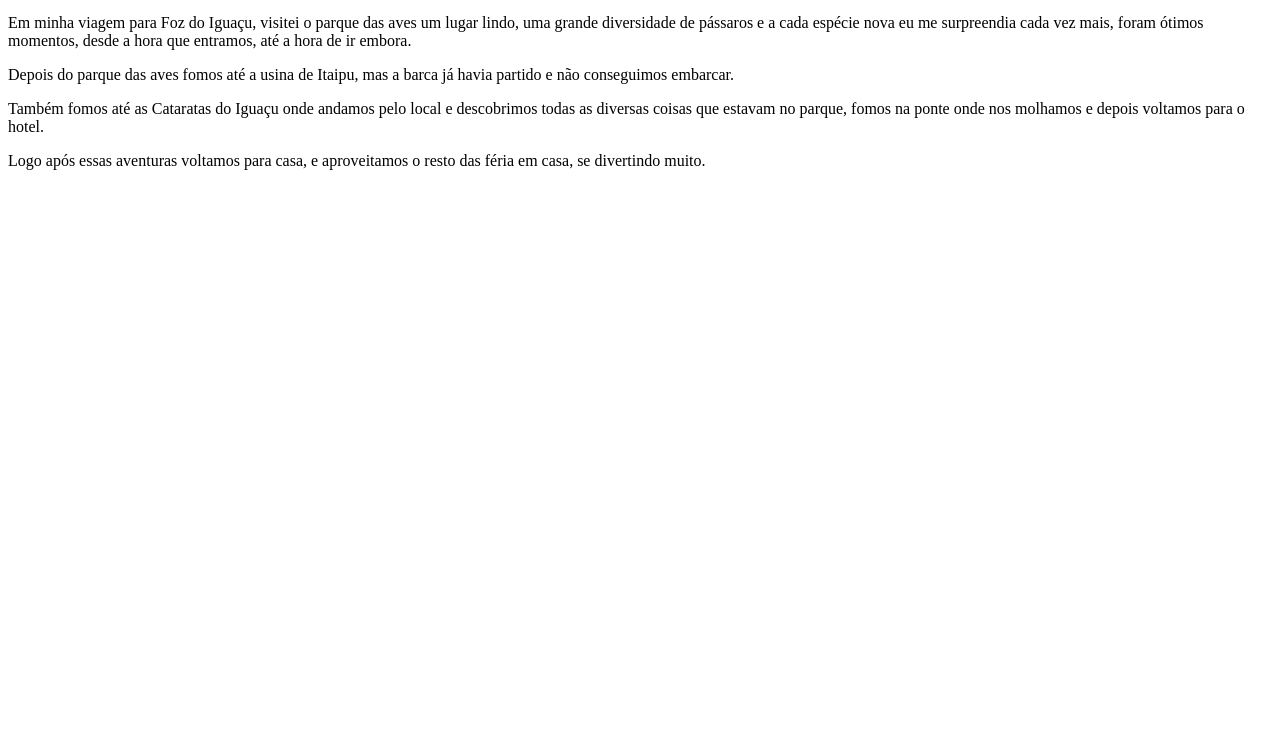
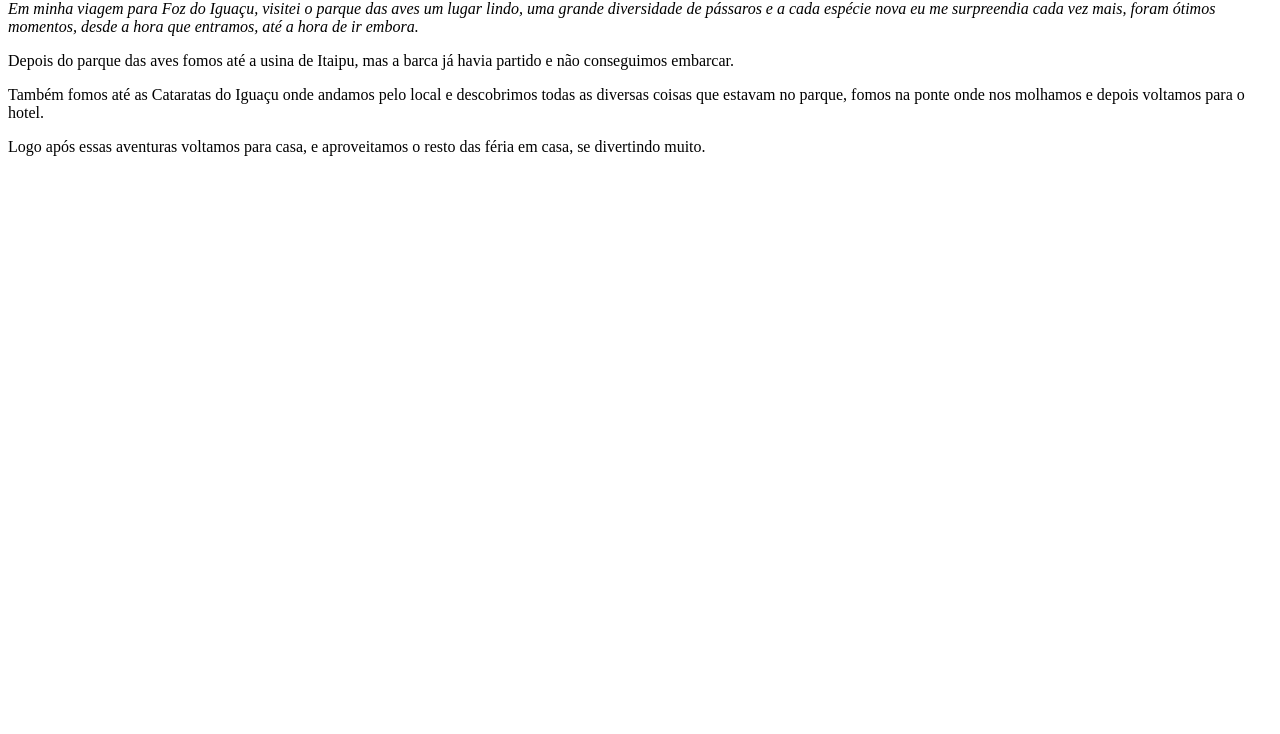
Before and after one commit to AlcantaraRafa/Rafael-1-A-HTML, a plain HTML site: page indexr.html in a window 1280 px wide. Shown: the part 66-800 px from the top of the page. Drawn offline with Linux system fonts and the light colour scheme.

Commit message:
Add files via upload

```diff
--- a/indexr.html
+++ b/indexr.html
@@ -1,10 +1,6 @@
-<!DOCTYPE html>
-<html>
-<head>
-	<meta charset="utf-8">
-	<meta name="viewport" content="width=device-width, initial-scale=1">
 	<title>Foz do Iguaçu</title>
-</head>
-
- <h1>Foz do Iguaçu</h1>
- <p>   Em minha viagem para Foz do Iguaçu, visitei o parque das aves um lugar lindo, uma grande diversidade de pássaros e a cada espécie nova eu me surpreendia cada vez mais, foram ótimos momentos, desde a hora que entramos, até a hora de ir embora.</p><p>Depois do parque das aves fomos até a usina de Itaipu, mas a barca já havia partido e não conseguimos embarcar.</p><p>Também fomos até as Cataratas do Iguaçu onde andamos pelo local e descobrimos todas as diversas coisas que estavam no parque, fomos na ponte onde nos molhamos e depois voltamos para o hotel.</p><p> Logo após essas aventuras voltamos para casa, e aproveitamos o resto das féria em casa, se divertindo muito.</p>
+<h1>Foz do Iguaçu</h1>
+ <p> <em>Em minha viagem para Foz do Iguaçu, visitei o parque das aves um lugar lindo, uma grande diversidade de pássaros e a cada espécie nova eu me surpreendia cada vez mais, foram ótimos momentos, desde a hora que entramos, até a hora de ir embora.</em></p>
+ <p>Depois do parque das aves fomos até a usina de Itaipu, mas a barca já havia partido e não conseguimos embarcar.</p>
+ <p>Também fomos até as Cataratas do Iguaçu onde andamos pelo local e descobrimos todas as diversas coisas que estavam no parque, fomos na ponte onde nos molhamos e depois voltamos para o hotel.</p>
+ <p> Logo após essas aventuras voltamos para casa, e aproveitamos o resto das féria em casa, se divertindo muito.</p>
```
